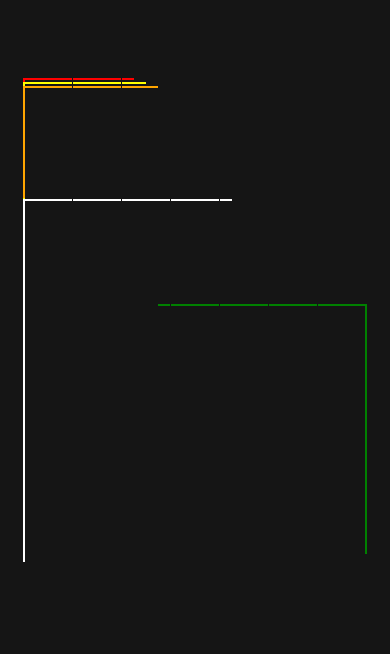
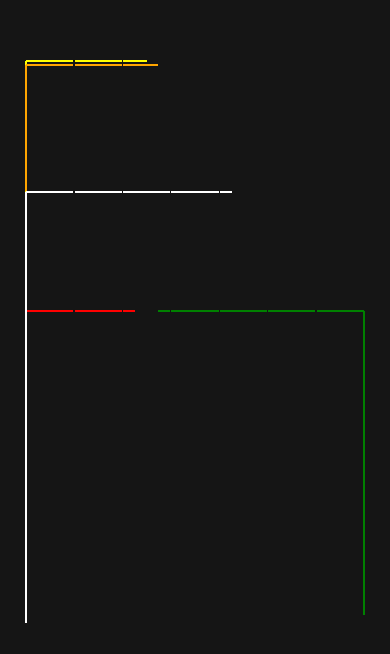
Before and after one commit to r0hanshah/Life-Happens, a React Native app in the folder frontend/: screen / in a window 390 px wide. Shown: the part 150-804 px from the top of the page. Built offline with nearby package versions, Linux system fonts and the light colour scheme.

Commit message:
minor changes that ensures drawn wires are in line with wireframe

```diff
--- a/frontend/App.tsx
+++ b/frontend/App.tsx
@@ -17,7 +17,7 @@ export default function App() {
   };
   return (
     <View style={styles.container}>
-      <GridComponent offset={0} subtaskDispIds={["red,lol|||loll===0,2,1,1", "green,lol|||loll===2,2,3,0"]} />
+      <GridComponent offset={0} subtaskDispIds={["red,lol|||loll===2,2,1,1", "green,lol|||loll===2,2,3,0"]} />
       <GridComponent offset={1} subtaskDispIds={["yellow,lol|||loll===0,2,2,1"]}/>
       <GridComponent offset={2} subtaskDispIds={["orange,lol|||loll===0,2,3,1","#fff,lol|||loll===1,4,1,1"]}/>
       {/* <>
--- a/frontend/components/main/BorderComponent.tsx
+++ b/frontend/components/main/BorderComponent.tsx
@@ -25,7 +25,7 @@ const BorderComponent: React.FC<BorderComponentProps> = ({ colorQueue, orientati
       return (
         <View style={[containerStyle, {
           width: orientation === 'horizontal' ? ((windowWidth / 7) * 0.85) : 0,
-          height: orientation === 'vertical' ? ((windowHeight / 6) * 0.8) : lastRow ? ((windowHeight / 6) * 0.8 + 50) : 0
+          height: orientation === 'vertical' ? ((windowHeight / 6) * 0.9) : lastRow ? ((windowHeight / 6) * 0.9 + 50) : 0
         }]}>
           <View
             key={index}
@@ -35,8 +35,8 @@ const BorderComponent: React.FC<BorderComponentProps> = ({ colorQueue, orientati
               {
                 minHeight: 0,
                 width: orientation === 'horizontal' ? ((windowWidth / 7) * 0.85)*(leftBound ? amountFill : amountFill != 1 ? 1-amountFill : 1) : 0,
-                height: orientation === 'vertical' ? ((windowHeight / 6) * 0.8)*amountFill : lastRow ? ((windowHeight / 6) * 0.8 + 50)*amountFill : 0,
-                paddingTop: orientation === 'horizontal' ? (windowHeight / 6) * 0.8 + 3.5 : lastRow ? (windowHeight / 6) * 0.8 + 50.5 : 0,
+                height: orientation === 'vertical' ? ((windowHeight / 6) * 0.9)*amountFill : lastRow ? ((windowHeight / 6) * 0.9 + 50)*amountFill : 0,
+                paddingTop: orientation === 'horizontal' ? (windowHeight / 6) * 0.9 + 1.5 : lastRow ? (windowHeight / 6) * 0.9 + 50.5 : 0,
               },
             ]}
           />
@@ -48,7 +48,7 @@ const BorderComponent: React.FC<BorderComponentProps> = ({ colorQueue, orientati
   return (
     <View style={styles.container}>
       {renderBorders()}
-      <View style={[ borderStyle, {zIndex: -999, borderColor: 'rgba(255, 255, 255, 0)', width: orientation === 'horizontal' ? (windowWidth / 7) * 0.9 : 0, height: orientation === 'vertical' ? (windowHeight / 6) * 0.8 : lastRow ? (windowHeight / 6) * 0.8 + 50 : 0, paddingTop: orientation === 'horizontal' ? (windowHeight / 6) * 0.8 -1.5 : lastRow ? (windowHeight / 6) * 0.8 + 50.5 : 0 }]} />
+      <View style={[ borderStyle, {zIndex: -999, borderColor: 'rgba(255, 255, 255, 0)', width: orientation === 'horizontal' ? (windowWidth / 7) * 0.89 : 0, height: orientation === 'vertical' ? (windowHeight / 6) * 0.9 : lastRow ? (windowHeight / 6) * 0.9 + 50 : 0, paddingTop: orientation === 'horizontal' ? (windowHeight / 6) * 0.9 -1.5 : lastRow ? (windowHeight / 6) * 0.9 + 50.5 : 0 }]} />
     </View>
   );
 };
@@ -68,7 +68,7 @@ const styles = StyleSheet.create({
   },
   VContainer: {
     position: 'absolute',
-    justifyContent: 'flex-end',
+    justifyContent: 'center',
     alignItems: 'center'
   },
   container: {
```
